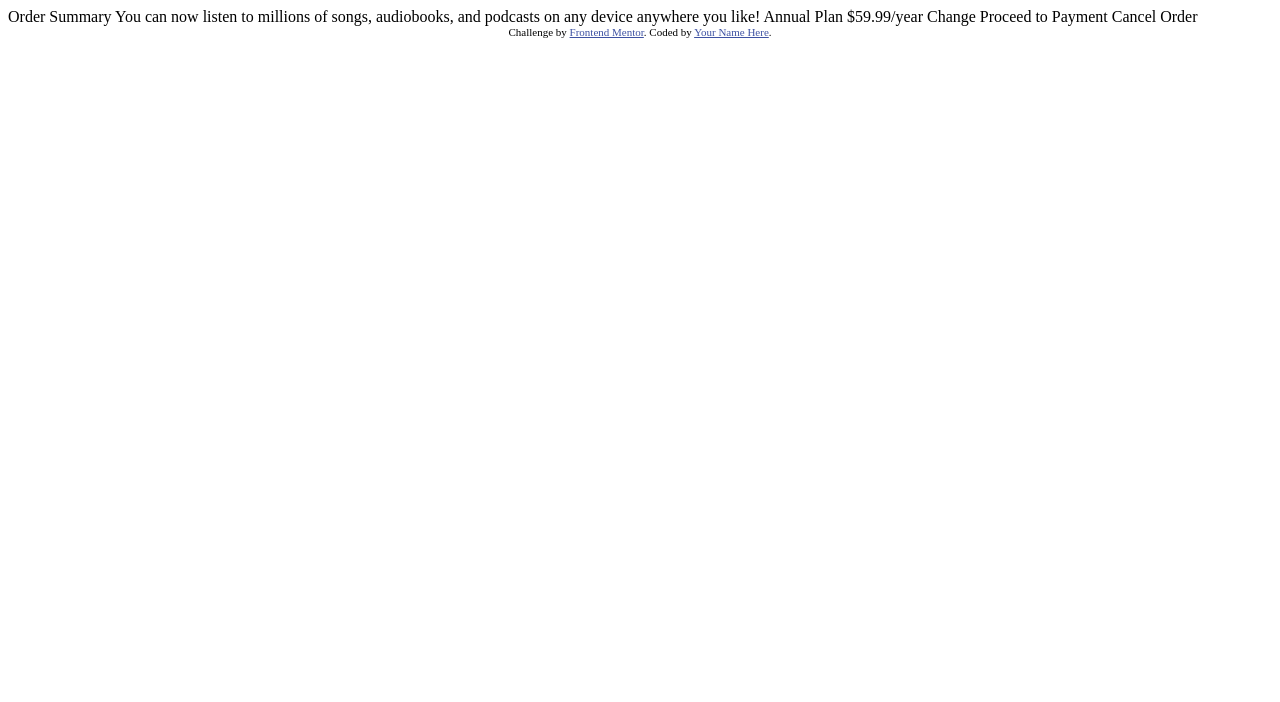
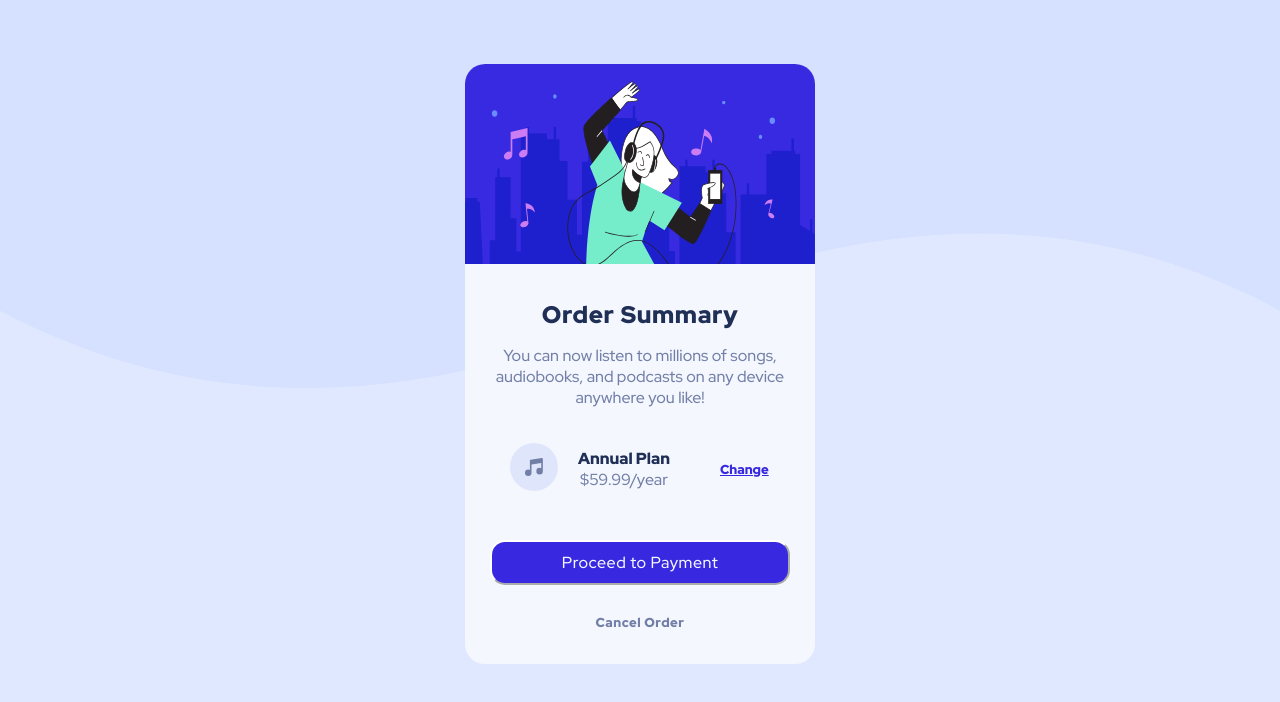
Before and after one commit to sudharson-31/order-summary-component-main, a plain HTML site: page index.html in a window 1280 px wide. Drawn offline with Linux system fonts and the light colour scheme.

Commit message:
rough commit

```diff
--- a/index.html
+++ b/index.html
@@ -1,37 +1,49 @@
 <!DOCTYPE html>
 <html lang="en">
+
 <head>
   <meta charset="UTF-8">
-  <meta name="viewport" content="width=device-width, initial-scale=1.0"> <!-- displays site properly based on user's device -->
+  <meta name="viewport" content="width=device-width, initial-scale=1.0">
+  <!-- displays site properly based on user's device -->
 
   <link rel="icon" type="image/png" sizes="32x32" href="./images/favicon-32x32.png">
-
+  <link rel="stylesheet" href="styles/main.css">
   <title>Frontend Mentor | Order summary card</title>
 
   <!-- Feel free to remove these styles or customise in your own stylesheet 👍 -->
-  <style>
-    .attribution { font-size: 11px; text-align: center; }
-    .attribution a { color: hsl(228, 45%, 44%); }
-  </style>
+
 </head>
+
 <body>
 
-  Order Summary
+  <div class="main-box">
+    <div class="banner-container">
+      <img src="images/illustration-hero.svg" alt="banner">
+    </div>
+    <div class="title">
+      <section class="c1">
+        Order Summary
+      </section>
+      <section class="c2">
+        <p>You can now listen to millions of songs, audiobooks, and podcasts on any
+          device anywhere you like!</p>
+      </section>
+    </div>
+    <div class="price">
+      <section class="audio icon"><img src="images/icon-music.svg" alt="audio icon"></section>
+      <section class="plan"><p class="a">Annual Plan</p>
+        <p>$59.99/year</p></section>
+      <a class="change-plan" href="##" rel="change plan">Change</a>
+    </div>
+    <div class="finalise">
+      <button class="pay">Proceed to Payment</button>
+      <a href="##" class="cancel"> Cancel Order</a>
+    </div>
 
-  You can now listen to millions of songs, audiobooks, and podcasts on any
-  device anywhere you like!
 
-  Annual Plan
-  $59.99/year
+  </div>
 
-  Change
 
-  Proceed to Payment
-  Cancel Order
+</body>
 
-  <div class="attribution">
-    Challenge by <a href="https://www.frontendmentor.io?ref=challenge" target="_blank">Frontend Mentor</a>.
-    Coded by <a href="#">Your Name Here</a>.
-  </div>
-</body>
 </html>
--- /dev/null
+++ b/styles/main.scss
@@ -0,0 +1,182 @@
+@import url('https://fonts.googleapis.com/css2?family=Red+Hat+Display:wght@400;500;900&display=swap');
+$font: 'Red Hat Display', sans-serif;
+$pale-blue: hsl(225, 100%, 94%);
+$bright-blue: hsl(245, 75%, 52%);
+$v-pale: hsl(225, 100%, 98%);
+$desat-blue: hsl(224, 23%, 55%);
+$dark-blue: hsl(223, 47%, 23%);
+$m-width: 375px;
+*{
+    margin:0%;
+    padding:0%;
+}
+html{
+    min-width: 375px;
+    height: 100%;
+
+}
+
+body{
+    display: flex;
+    flex-direction: column;
+    justify-content: center;
+    align-items: center;
+    background-image: url('../images/pattern-background-desktop.svg');
+    background-repeat: no-repeat;
+    background-size: contain;
+    background-color: $pale-blue;
+}
+.main-box{
+    display: flex;
+    flex-direction: column;
+    align-items: center;
+    width: 350px;
+    margin-left: 200px;
+    margin-right: 200px;
+    margin-top: 5%;
+    margin-bottom: 5%;
+    height: 600px;
+    background-color: $v-pale;
+    border-radius: 20px;
+
+    .banner-container{
+        display: inline-flex;
+        width: inherit;
+        height: 200px;
+        padding-bottom: 20px;
+        img{
+            display: inline-flex;
+            width: inherit;
+            border-radius: 20px 20px 0px 0px;
+        }
+    }
+    .title{
+        display: flex;
+        flex-direction: column;
+        align-items: center;
+        font-family: $font;
+        padding: 15px 30px;
+        .c1{
+            display: inline-flex;
+            font-weight: 900;
+            font-size: x-large;
+            word-spacing: 1px;
+            letter-spacing: 0.6px;
+            padding-bottom: 15px;
+            color: $dark-blue;
+        }
+        .c2{
+
+            display: inline-flex;
+
+            p{
+                color: $desat-blue;
+                font-weight: 500;
+                font-size: medium;
+                text-align: center;
+            }
+        }
+    }
+    .price{
+        display: flex;
+        width: 80%;
+
+        flex-direction: row;
+        align-items: center;
+        justify-content: flex-start;
+        padding: 20px 0px 10px;
+        background-color: $v-pale;
+        img{
+            padding: 0px 20px 0px 10px;
+        }
+        .plan{
+            display: flex;
+            flex-direction: column;
+            align-items: center;
+            font-family: $font;
+            font-size: medium;
+            font-weight: 500;
+            padding-right: 20px;
+            p.a{
+                color: $dark-blue;
+                font-weight: 700;
+            }
+            p{
+                color: $desat-blue;
+
+            }
+        }
+        .change-plan{
+            padding-left: 30px;
+            font-family: $font;
+            display: flex;
+            justify-self: flex-end;
+            color: $bright-blue;
+            font-weight: 600;
+            font-size: small;
+
+            &:hover{
+                transition: 10ms;
+                text-decoration: none;
+                color: lighten($bright-blue,15);
+                cursor: pointer;
+            }
+        }
+        }
+        .finalise{
+            display: flex;
+            padding-top: 20px;
+            flex-direction: column;
+            height: 120px;
+            justify-content: space-around;
+            align-items: center;
+            .pay{
+
+                background-color: $bright-blue;
+                display: inline-flex;
+                width: 300px;
+                height: 45px;
+                justify-content: center;
+                align-items: center;
+                font-family: $font;
+                font-weight: 500;
+                color: $v-pale;
+                letter-spacing: 0.5px;
+                font-size: medium;
+                border-radius: 15px;
+                border-color: white;
+                &:hover{
+                    cursor: pointer;
+                    transition: 10ms;
+                    background-color: lighten($bright-blue, $amount: 15);
+                }
+            }
+            .cancel{
+
+                display: inline-flex;
+                font-family: $font;
+                font-weight: 600;
+                font-size: small;
+                color: $desat-blue;
+                text-decoration: none;
+                letter-spacing: 0.5px;
+                &:hover{
+                    transition: 10ms;
+                    color: lighten($dark-blue,15);
+                    cursor: pointer;
+                }
+            }
+        }
+
+
+
+
+}
+@media screen and (min-device-width: 375px) and (max-device-width: 720px){
+  body{
+     background-image: url('../images/pattern-background-mobile.svg');
+     background-repeat: no-repeat;
+    background-size: contain;
+     background-color: $v-pale;
+    }
+  }
```
Also changed, not shown: styles/main.css (added), 2 other files.
